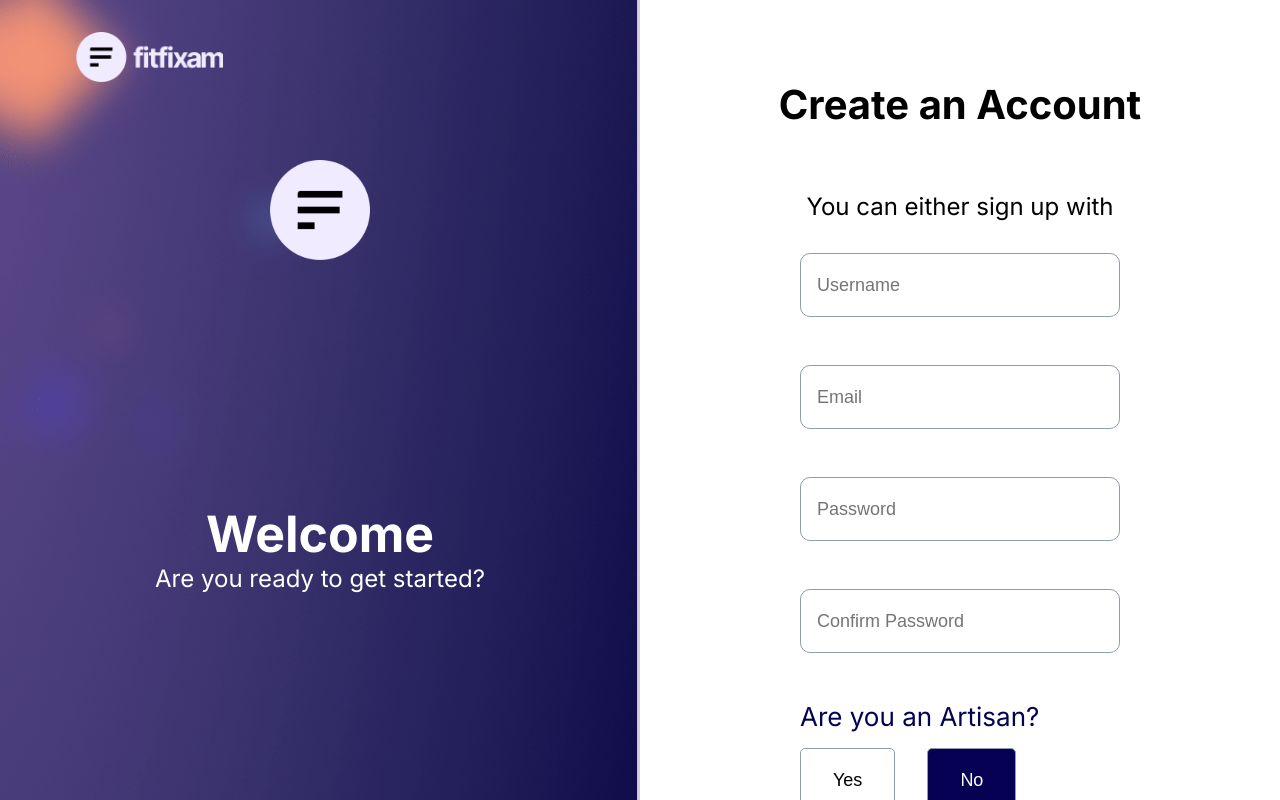
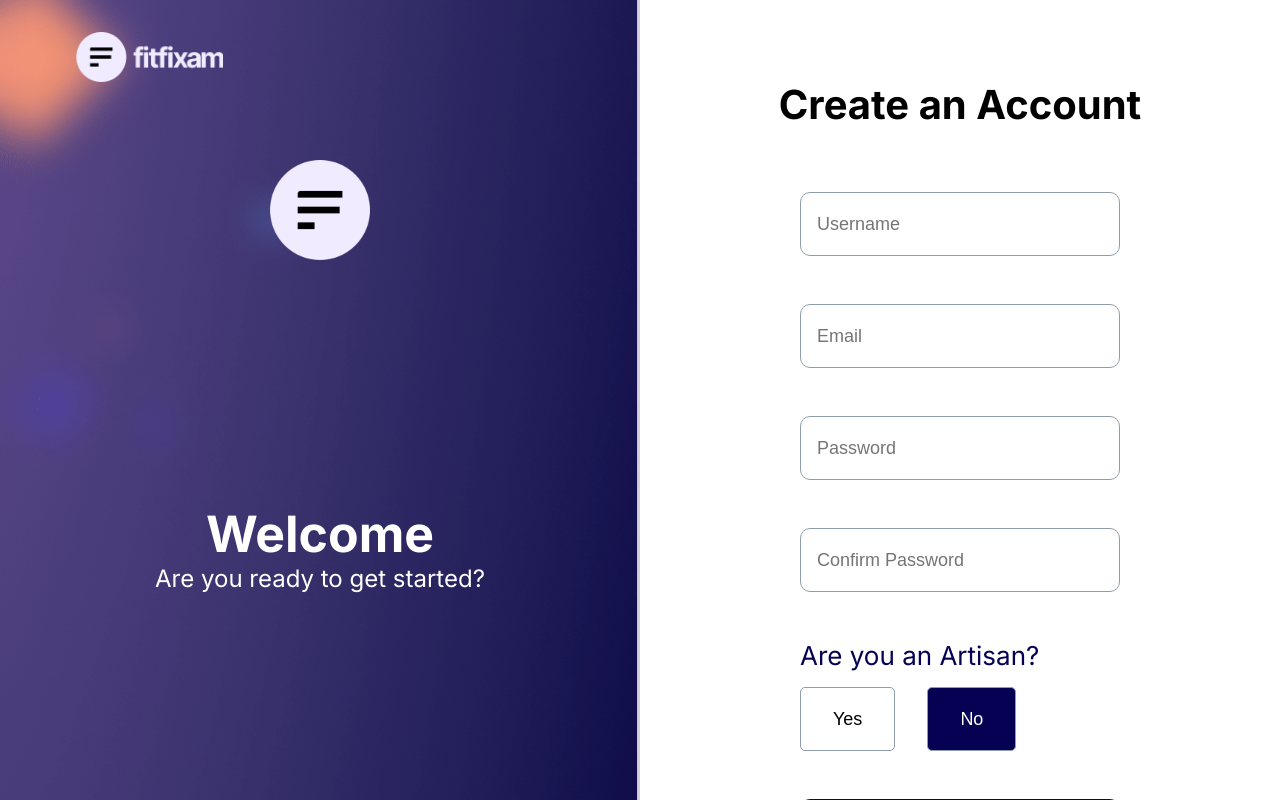
Before and after one commit to TalabiDele/fitfixam, a Next.js app: page /signup in a window 1280 px wide. Built offline with nearby package versions, Linux system fonts and the light colour scheme; no server answers; a small style sheet from the web is missing.

Commit message:
Removed p text from login and signup

```diff
--- a/Components/Account/CreateAccount.js
+++ b/Components/Account/CreateAccount.js
@@ -107,7 +107,7 @@ const CreateAccount = () => {
       </Aside>
       <Wrapper>
         <h1>Create an Account</h1>
-        <p>You can either sign up with</p>
+        {/* <p>You can either sign up with</p> */}
         <ProviderBtns>
           {/* <GoogleBtn>
             <FcGoogle /> Google
--- a/Components/Account/Signin.js
+++ b/Components/Account/Signin.js
@@ -49,7 +49,7 @@ const CreateAccount = () => {
           </Aside>
           <Wrapper error={error}>
             <h1>Login</h1>
-            <p>You can either login with</p>
+            {/* <p>You can either login with</p> */}
             <ProviderBtns>
               {/* {Object.values(providers).map((provider) => (
                 <div key={provider.name} className={styles.container}>
```
